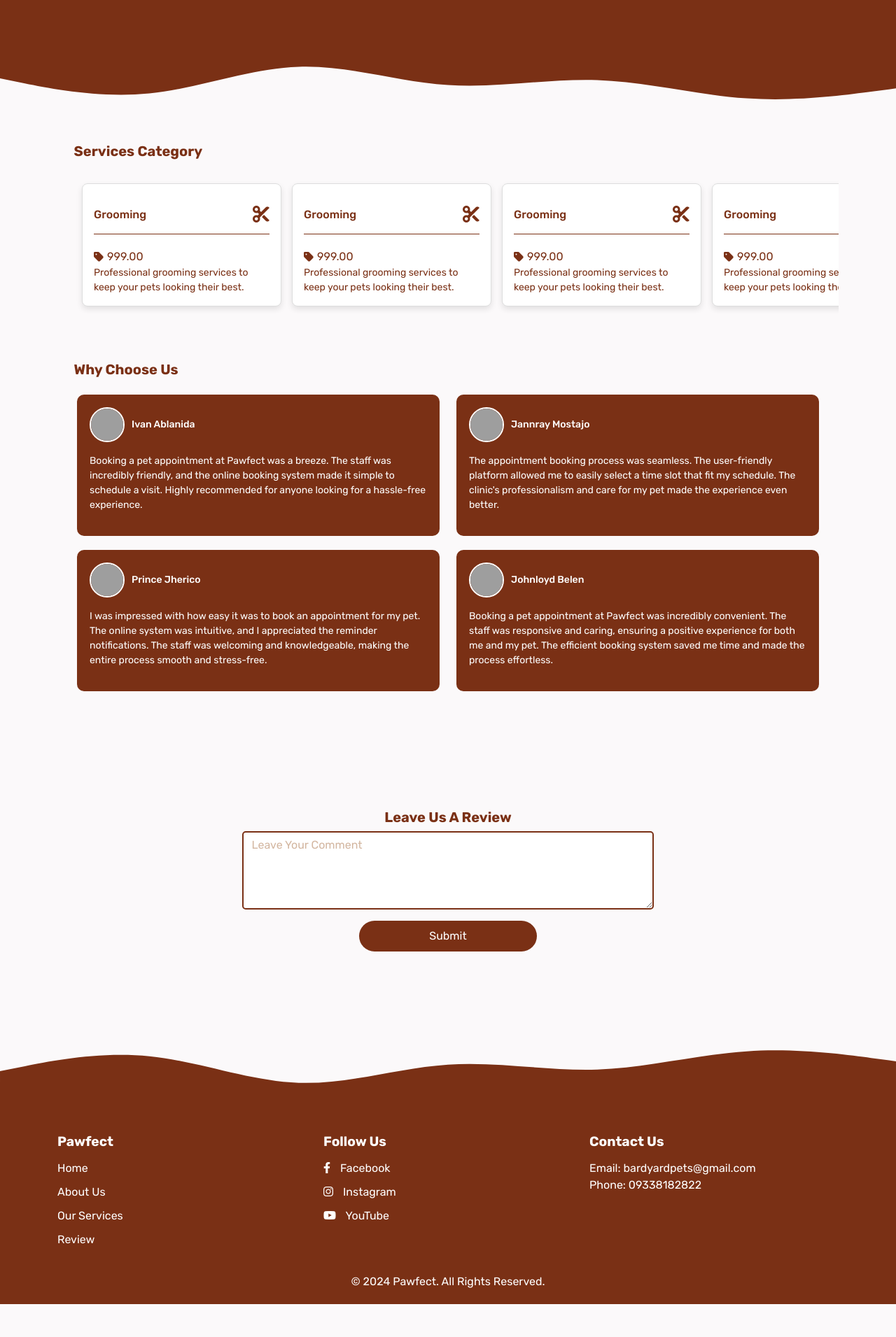
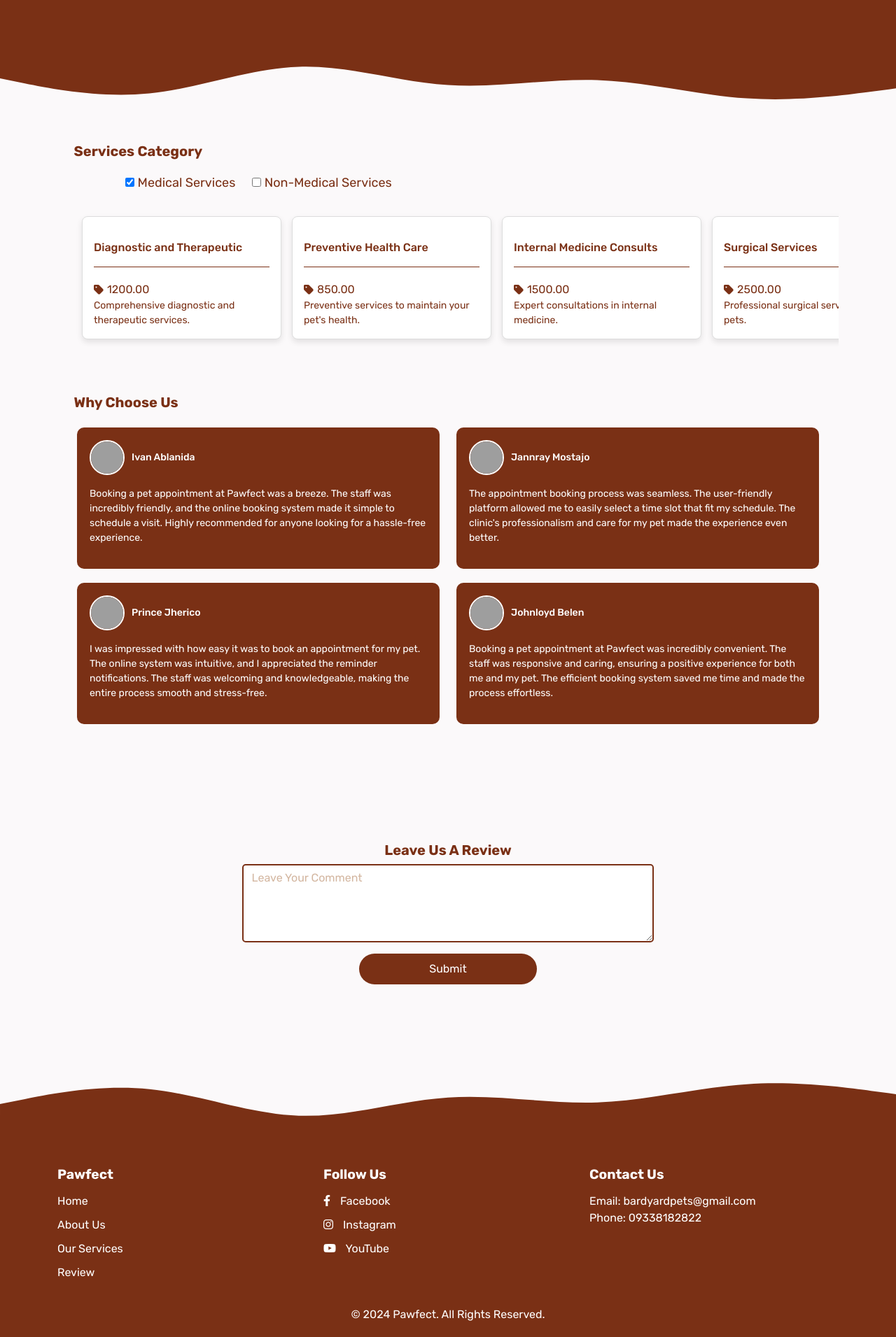
Before and after one commit to ivan-the-noob/paws, a PHP site: page /web/api/index.html in a window 1280 px wide. Shown: the part 1348-3259 px from the top of the page at 70% size. Before the commit the page ends 3212 px from the top, so only its background shows below. Run offline with PHP 8.4, Linux system fonts and the light colour scheme; grey boxes are pictures that could not be loaded.

Commit message:
Your commit message here

```diff
--- a/features/users/css/index.css
+++ b/features/users/css/index.css
@@ -272,6 +272,17 @@
     transform: translateY(0);
   }
 
+  .checkbox-container {
+    margin-top: 20px;
+    padding-left: 14vw;
+  }
+  .checkbox-container label {
+    margin-right: 20px;
+    font-size: 18px;
+  }
+  .service-card {
+    display: none;
+  }
 
 /*Services End*/
 
@@ -528,7 +539,7 @@
   text-decoration: none;
 }
 .footer ul li a:hover {
-  text-decoration: underline;
+  font-weight: bold;
 }
 .footer .fab {
   margin-right: 10px;
--- /dev/null
+++ b/features/users/function/script/services-check.js
@@ -0,0 +1,41 @@
+function filterServices() {
+    var medicalCheckbox = document.getElementById('medical-checkbox');
+    var nonMedicalCheckbox = document.getElementById('non-medical-checkbox');
+
+    medicalCheckbox.addEventListener('change', function() {
+      if (medicalCheckbox.checked) {
+        nonMedicalCheckbox.checked = false;
+      }
+      updateServiceDisplay();
+    });
+
+    nonMedicalCheckbox.addEventListener('change', function() {
+      if (nonMedicalCheckbox.checked) {
+        medicalCheckbox.checked = false;
+      }
+      updateServiceDisplay();
+    });
+
+    updateServiceDisplay();
+  }
+
+  function updateServiceDisplay() {
+    var medicalCheckbox = document.getElementById('medical-checkbox');
+    var nonMedicalCheckbox = document.getElementById('non-medical-checkbox');
+
+    var medicalServices = document.querySelectorAll('.medical-service');
+    var nonMedicalServices = document.querySelectorAll('.non-medical-service');
+
+    medicalServices.forEach(function(service) {
+      service.style.display = medicalCheckbox.checked ? 'block' : 'none';
+    });
+
+    nonMedicalServices.forEach(function(service) {
+      service.style.display = nonMedicalCheckbox.checked ? 'block' : 'none';
+    });
+  }
+
+  document.addEventListener('DOMContentLoaded', function() {
+    document.getElementById('medical-checkbox').checked = true;
+    filterServices();
+  });
--- a/features/users/web/api/about-us.html
+++ b/features/users/web/api/about-us.html
@@ -11,7 +11,7 @@
   </head>
 <body>
     <nav class="navbar navbar-expand-lg navbar-light">
-        <div class="container">
+        <div class="container nav">
           <a class="navbar-brand d-none d-md-block" href="#">
             <img src="../../../../assets/img/logo.png" alt="Logo" width="30" height="30">
         </a>
--- a/features/users/web/api/index.html
+++ b/features/users/web/api/index.html
@@ -60,7 +60,7 @@
           <div class="col-md-6 order-2 order-md-1 text-md-left mb-4 mb-md-0 front-text">
               <h4>Book Your Pet's Next Appointment with Ease!</h4>
               <p>Welcome to <span class="vets-name">Bark Yard Pet Wellness Center</span>, your one-stop destination for pet grooming and care.</p>
-              <button class="btn btn-primary">Book an appointment</button>
+               <a href="appointment.html"><button class="btn btn-primary">Book an appointment</button></a>
           </div>
       </div>
   </div>
@@ -94,10 +94,88 @@
   </div>
   <section class="services" id="services">
     <h3>Services Category</h3>
+
+    <div class="checkbox-container text-start">
+      <label>
+        <input type="checkbox" id="medical-checkbox" onclick="filterServices()" checked> Medical Services
+      </label>
+      <label>
+        <input type="checkbox" id="non-medical-checkbox" onclick="filterServices()"> Non-Medical Services
+      </label>
+    </div>
+
     <div class="container mt-4">
       <div class="slider-container">
         <div class="slider-wrapper">
-                  <div class="service-card">
+
+          <div class="service-card medical-service">
+            <div class="card">
+              <div class="card-body text-center">
+                <div class="card-header">
+                  <h5 class="card-title mt-2">Diagnostic and Therapeutic</h5>
+                </div>
+                <p class="d-flex ml-5 price"><i class="fa-solid fa-tag"></i> 1200.00</p>
+                <p class="card-text">Comprehensive diagnostic and therapeutic services.</p>
+              </div>
+            </div>
+          </div>
+          <div class="service-card medical-service">
+            <div class="card">
+              <div class="card-body text-center">
+                <div class="card-header">
+                  <h5 class="card-title mt-2">Preventive Health Care</h5>
+                </div>
+                <p class="d-flex ml-5 price"><i class="fa-solid fa-tag"></i> 850.00</p>
+                <p class="card-text">Preventive services to maintain your pet's health.</p>
+              </div>
+            </div>
+          </div>
+          <div class="service-card medical-service">
+            <div class="card">
+              <div class="card-body text-center">
+                <div class="card-header">
+                  <h5 class="card-title mt-2">Internal Medicine Consults</h5>
+                </div>
+                <p class="d-flex ml-5 price"><i class="fa-solid fa-tag"></i> 1500.00</p>
+                <p class="card-text">Expert consultations in internal medicine.</p>
+              </div>
+            </div>
+          </div>
+          <div class="service-card medical-service">
+            <div class="card">
+              <div class="card-body text-center">
+                <div class="card-header">
+                  <h5 class="card-title mt-2">Surgical Services</h5>
+                </div>
+                <p class="d-flex ml-5 price"><i class="fa-solid fa-tag"></i> 2500.00</p>
+                <p class="card-text">Professional surgical services for your pets.</p>
+              </div>
+            </div>
+          </div>
+          <div class="service-card medical-service">
+            <div class="card">
+              <div class="card-body text-center">
+                <div class="card-header">
+                  <h5 class="card-title mt-2">Pharmacy</h5>
+                </div>
+                <p class="d-flex ml-5 price"><i class="fa-solid fa-tag"></i> 300.00</p>
+                <p class="card-text">Wide range of medications available at our pharmacy.</p>
+              </div>
+            </div>
+          </div>
+          <div class="service-card medical-service">
+            <div class="card">
+              <div class="card-body text-center">
+                <div class="card-header">
+                  <h5 class="card-title mt-2">House Visit</h5>
+                </div>
+                <p class="d-flex ml-5 price"><i class="fa-solid fa-tag"></i> 500.00</p>
+                <p class="card-text">House visit services for pets needing at-home care.</p>
+              </div>
+            </div>
+          </div>
+
+          <div class="service-card non-medical-service">
             <div class="card">
               <div class="card-body text-center">
                 <div class="card-header">
@@ -109,46 +187,35 @@
               </div>
             </div>
           </div>
-                  <div class="service-card">
+          <div class="service-card non-medical-service">
             <div class="card">
               <div class="card-body text-center">
                 <div class="card-header">
-                            <h5 class="card-title mt-2">Grooming</h5>
-                            <i class="fa-solid fa-scissors fa-2x"></i>
+                  <h5 class="card-title mt-2">Boarding</h5>
                 </div>
-                            <p class="d-flex ml-5 price"><i class="fa-solid fa-tag"></i> 999.00</p>
-                            <p class="card-text">Professional grooming services to keep your pets looking their best.</p>
+                <p class="d-flex ml-5 price"><i class="fa-solid fa-tag"></i> 700.00</p>
+                <p class="card-text">Comfortable and safe boarding services for your pets.</p>
               </div>
             </div>
           </div>
-                <div class="service-card">
+          <div class="service-card non-medical-service">
             <div class="card">
               <div class="card-body text-center">
                 <div class="card-header">
-                          <h5 class="card-title mt-2">Grooming</h5>
-                          <i class="fa-solid fa-scissors fa-2x"></i>
+                  <h5 class="card-title mt-2">Pet Supplies</h5>
                 </div>
-                          <p class="d-flex ml-5 price"><i class="fa-solid fa-tag"></i> 999.00</p>
-                          <p class="card-text">Professional grooming services to keep your pets looking their best.</p>
+                <p class="d-flex ml-5 price"><i class="fa-solid fa-tag"></i> 300.00</p>
+                <p class="card-text">A wide range of pet supplies for your pet's needs.</p>
               </div>
             </div>
           </div>
-              <div class="service-card">
-                <div class="card">
-                    <div class="card-body text-center">
-                      <div class="card-header">
-                        <h5 class="card-title mt-2">Grooming</h5>
-                        <i class="fa-solid fa-scissors fa-2x"></i>
-                      </div>
-                        <p class="d-flex ml-5 price"><i class="fa-solid fa-tag"></i> 999.00</p>
-                        <p class="card-text">Professional grooming services to keep your pets looking their best.</p>
-                    </div>
-                </div>
-            </div>
+
         </div>
       </div>
     </div>
   </section>
+
+
 
   <section class="choose-us py-5" id="choose-us">
     <h3 class="mb-4" id="review">Why Choose Us</h3>
@@ -290,7 +357,7 @@
 
 
 </body>
-<script src="../../function/script/chatbot_questionslide.js"></script>
+<script src="../../function/script/services-check.js"></script>
 <script src="../../function/script/chatbot-toggle.js"></script>
 <script src="../../function/script/scroll-choose_us.js"></script>
 <script src="../../function/script/scroll-service.js"></script>
```
Also changed, not shown: features/users/css/about-us.css (+4 -3 lines), features/users/css/appointment.css (+121 -2 lines), features/users/function/script/pagination-history.js (added, +43 -0 lines), features/users/web/api/appointment.html (+296 -12 lines). Lines whose indentation alone changed are shown as unchanged.
